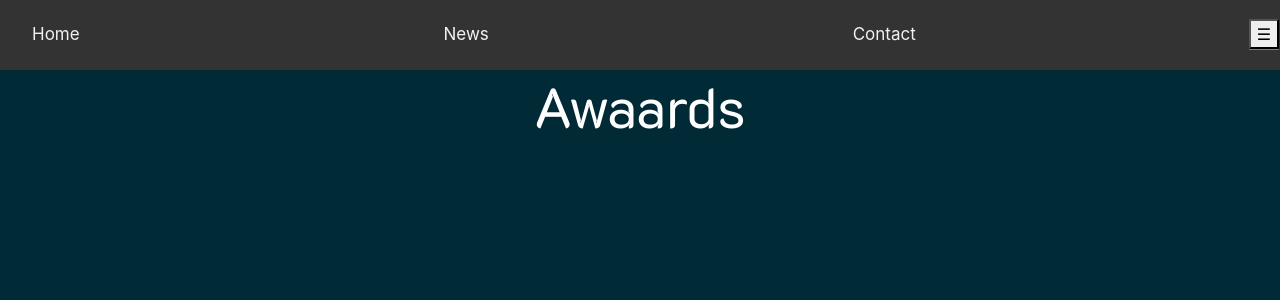
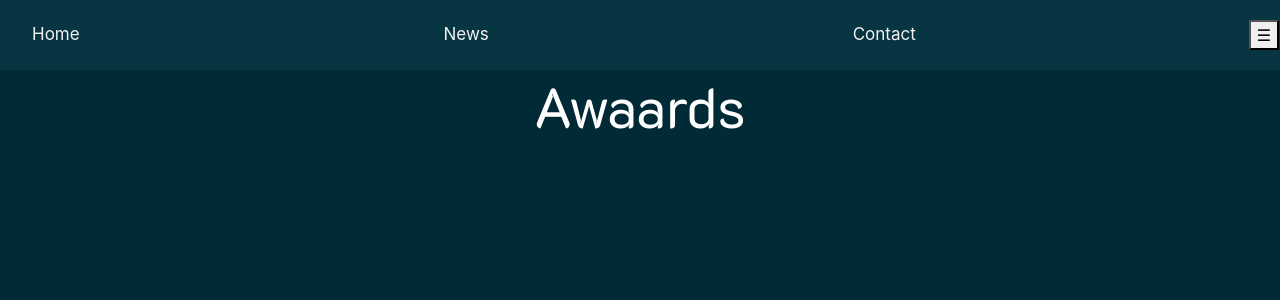
Before and after one commit to cherucole/Awaards, a Django app: page / in a window 1280 px wide. Shown: the top 300 px of the page. Run offline with Django 3.2, Linux system fonts and the light colour scheme; data that the repository does not hold is empty; some libraries are stand-ins or nearby versions; some web fonts are replaced.

Commit message:
styling navbar

```diff
--- a/app/templates/navbar.html
+++ b/app/templates/navbar.html
@@ -37,12 +37,14 @@ body {margin:0;}
 </head>
 <body>
 
-<div class="navbar fixed-top">
+
+
+<div class="navbar navbar-dark bg-dark fixed-top">
   <a href="#home">Home</a>
   <a href="#news">News</a>
   <a href="#contact">Contact</a>
-  <div class="row" style="border-bottom: 1px solid grey">
-  <div >
+  <div class="row" >
+  <div style="width:100%;">
 <!-- Sidebar -->
 <div class="w3-sidebar w3-bar-block w3-animate-left" style="display:none;z-index:5" id="mySidebar">
   <button class="w3-bar-item w3-button w3-large" onclick="w3_close()">Close &times;</button>
```
